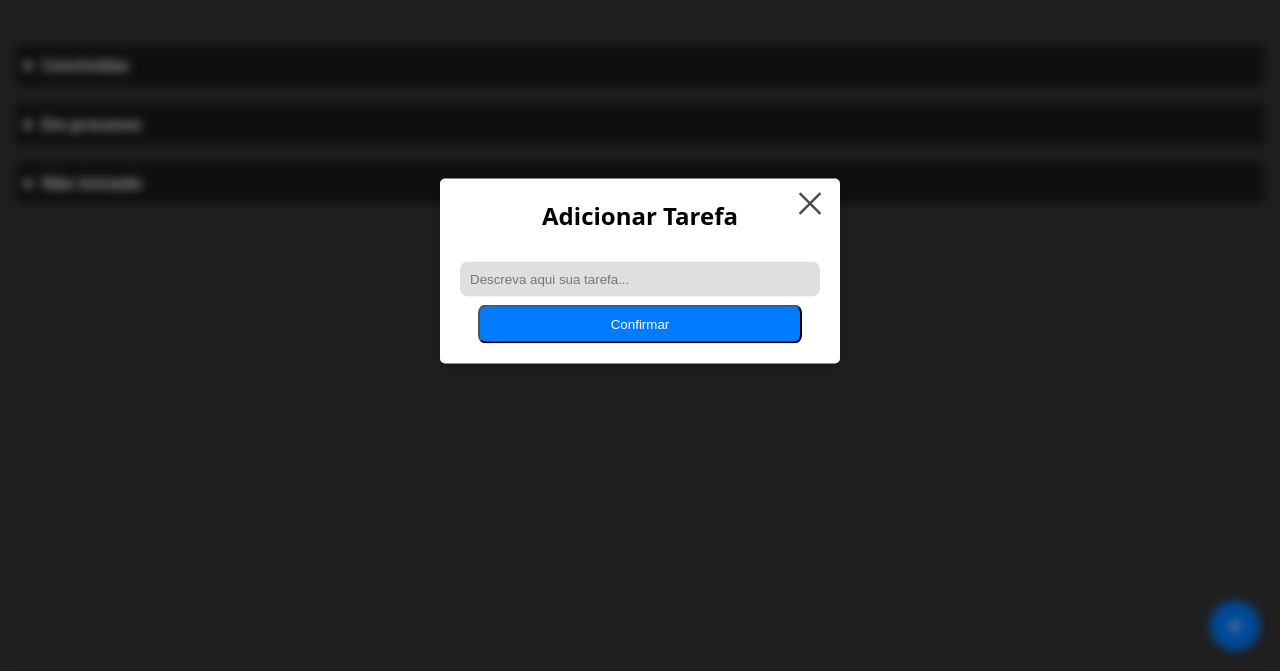
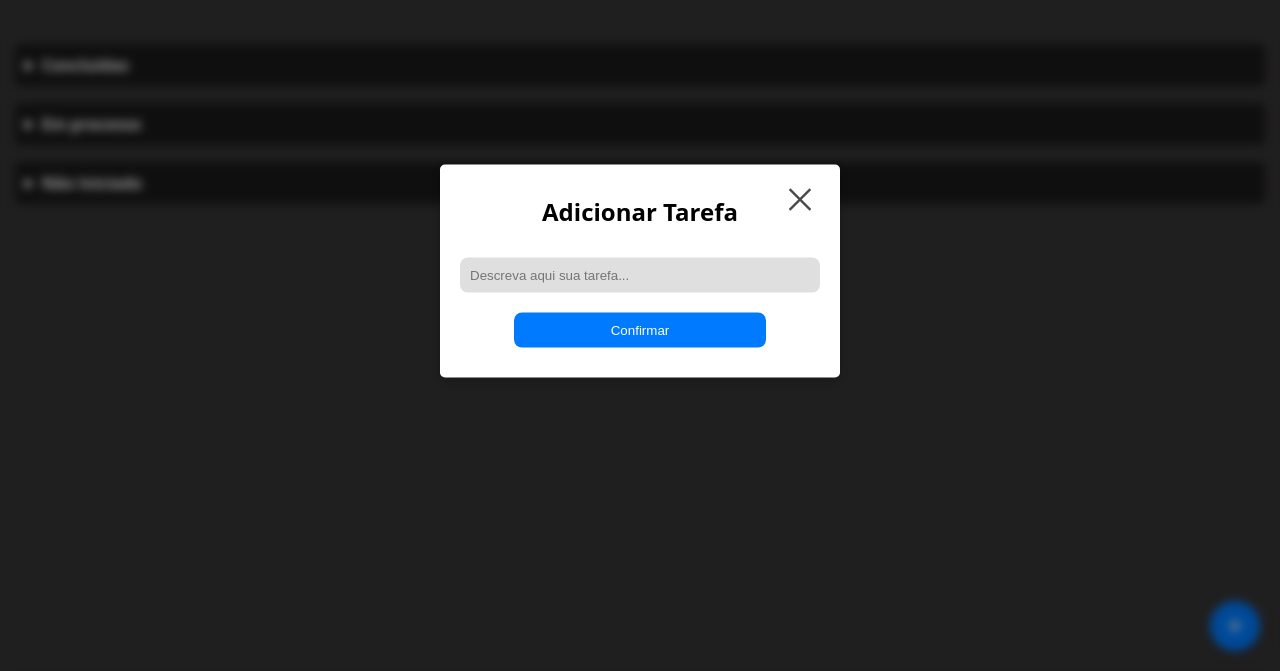
Before and after one commit to MrHuguitos/Node_to-do_list, a website: page front/index.html in a window 1280 px wide. Both pictures are taken after a click on the button 1235 px from the left and 755 px from the top of the page. Shown: the part 129-800 px from the top of the page. Drawn offline with Linux system fonts and the light colour scheme; no server answers.

Commit message:
Mudança na identidade visual do site
- Atualização do design do site;
- Correção de bugs no Dialog

```diff
--- a/front/css/index.css
+++ b/front/css/index.css
@@ -100,6 +100,7 @@ dialog h2 {
     margin: auto;
     text-align: center;
     margin-bottom: 30px;
+    margin-top: 10px;
 }
 
 dialog input {
@@ -134,6 +135,7 @@ dialog .confirmar {
     cursor: pointer;
     width: 100%;
     color: #fff;
+    border: none;
     background: #007BFF;
     padding: 10px 0;
     border-radius: 8px;
@@ -145,11 +147,11 @@ dialog .confirmar:hover {
 }
 
 dialog .button-center {
-    margin-top: 8px;
+    margin-top: 20px;
+    margin-bottom: 10px;
     display: flex;
     justify-content: space-between;
-    width: 90%;
-    gap: 10px; /* Espaço entre os botões */
+    width: 70%;
 }
 
 .btnFechar {
@@ -161,6 +163,8 @@ dialog .button-center {
     font-size: 24px;
     cursor: pointer;
     opacity: 0.7;
+    margin-top: 10px;
+    margin-right: 10px;
 }
 
 .btnFechar:hover {
--- a/front/js/index.js
+++ b/front/js/index.js
@@ -10,9 +10,9 @@ document.addEventListener("DOMContentLoaded", () => {
     if (buttonClose) buttonClose.addEventListener('click', () => modal.close());
 
     // Fechar o dialog ao clicar fora dele
-    if (sobreDialog) {
-        sobreDialog.addEventListener('click', (e) => {
-            if (e.target == sobreDialog) sobreDialog.close();
+    if (modal) {
+        modal.addEventListener('click', (e) => {
+            if (e.target == modal) modal.close();
         });
     };
 
```
